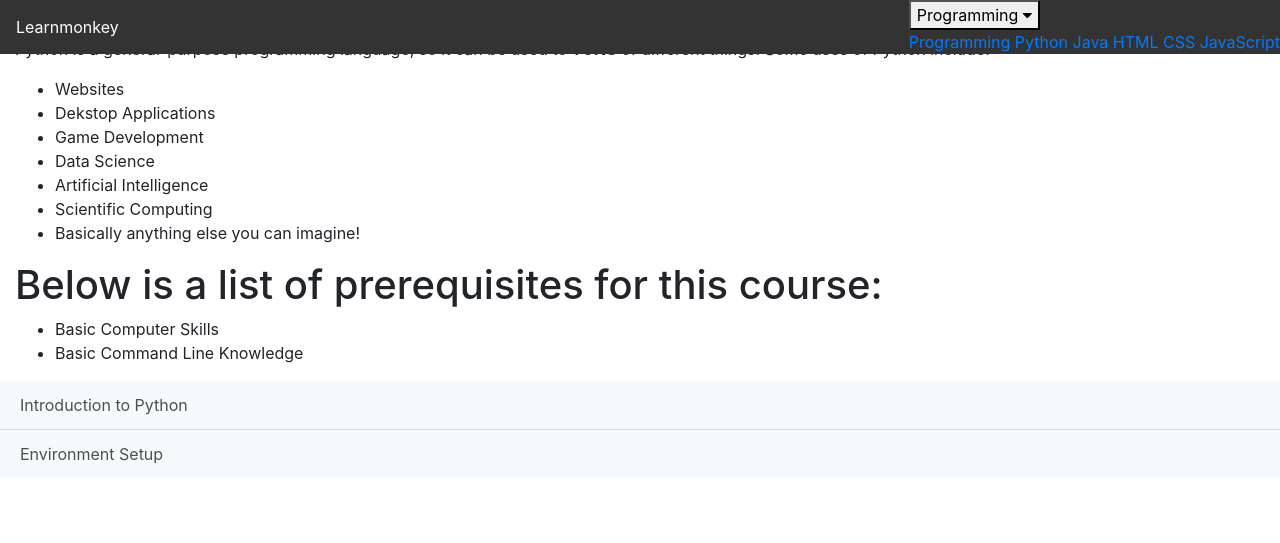
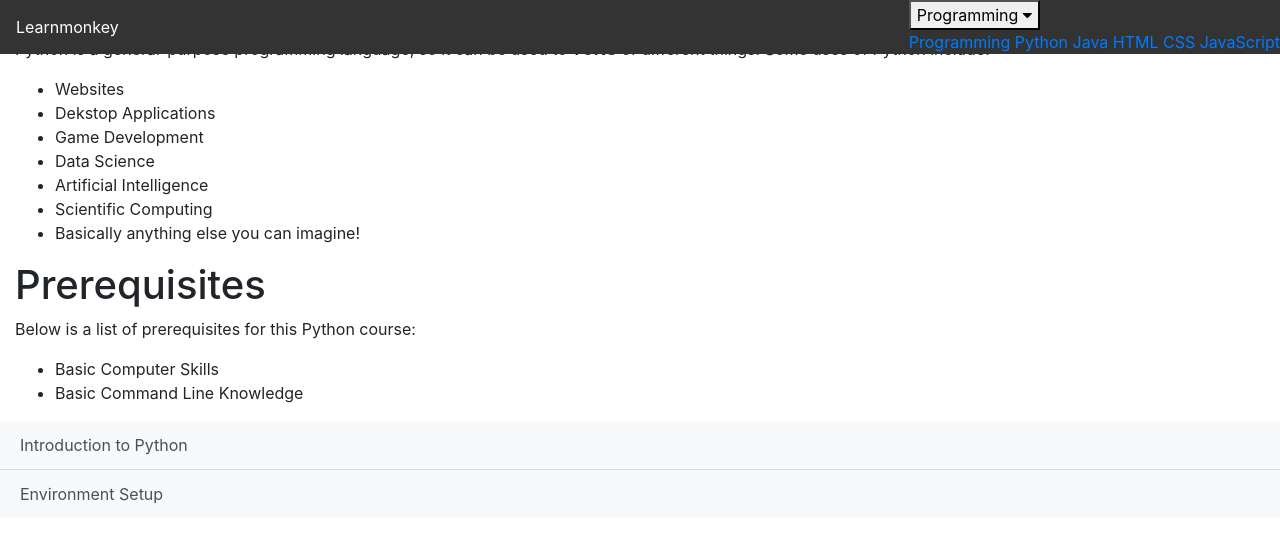
Before and after one commit to learnmonkey/learnmonkey.github.io, a Jekyll site: the page built from programming/python/index.html, in a window 1280 px wide and 900 px high, scrolled down 728 px. Shown: the top 543 px of the window. Built offline with Jekyll 4.4.1, drawn with Linux system fonts in a browser that asks for light colours.

Commit message:
Update index.html

```diff
--- a/programming/python/index.html
+++ b/programming/python/index.html
@@ -39,7 +39,8 @@ title: Introduction to Python
 </section>
 
 <section>
-    <h1>Below is a list of prerequisites for this course: </h1>
+    <h1>Prerequisites</h1>
+    <p>Below is a list of prerequisites for this Python course: </p>
     <ul>
         <li>Basic Computer Skills</li>
         <li>Basic Command Line Knowledge</li>
```
